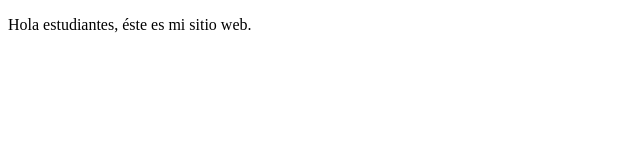
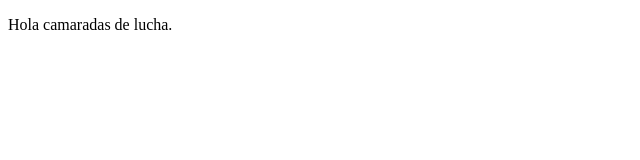
Before and after one commit to v-azcatl/proyectoDemoCursoPrework, a plain HTML site: page index.html in a window 1280 px wide. Shown: the full height of the page, 0-640 px from the left. Drawn offline with Linux system fonts and the light colour scheme.

Commit message:
cambios agregados

```diff
--- a/index.html
+++ b/index.html
@@ -7,7 +7,7 @@
 </head>
 <body>
     <p>
-        Hola estudiantes, éste es mi sitio web.
+        Hola camaradas de lucha.
     </p>
 
 </body>
```
